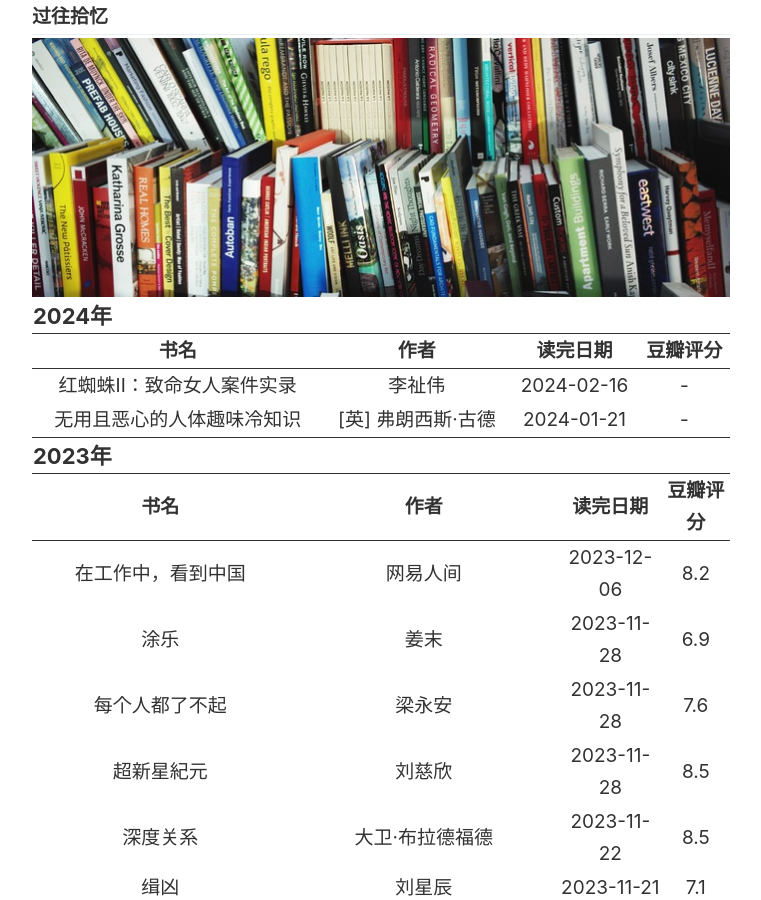
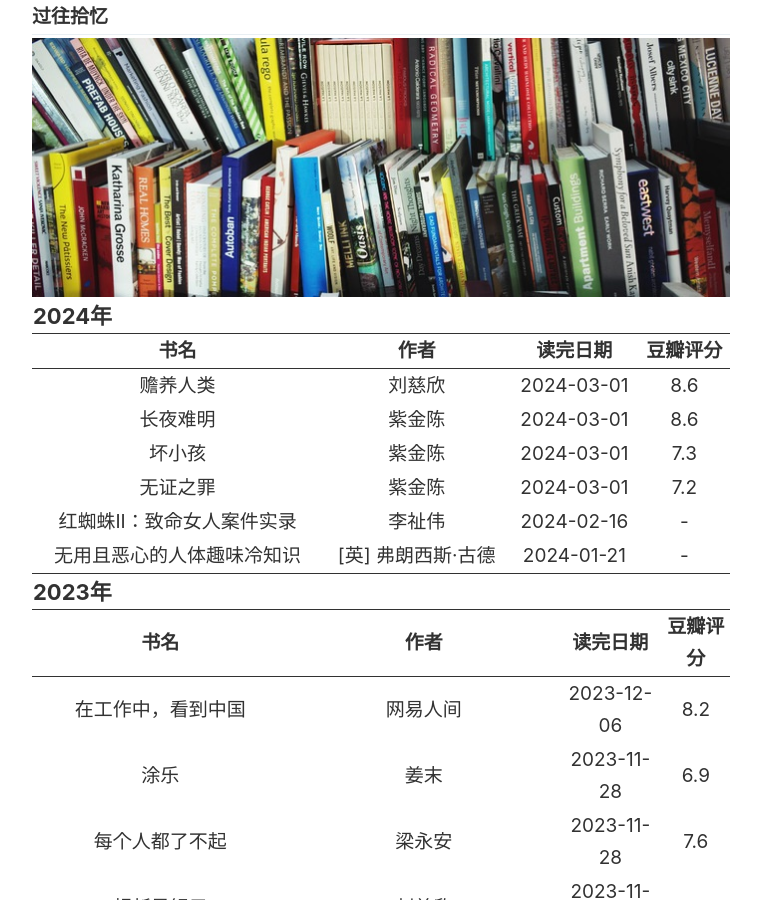
Before and after one commit to SWHL/SWHL.github.io, a Jekyll site: the page built from _pages/books.md, in a window 1280 px wide and 900 px high. Shown: the whole window, without its empty margins (259-1020 px from the left). Built offline with Jekyll 4.4.1, drawn with Linux system fonts in a browser that asks for light colours.

Commit message:
Update files

```diff
--- a/_pages/books.md
+++ b/_pages/books.md
@@ -16,6 +16,30 @@ image: "./images/pages/books.jpg"
         </tr>
 　　</thead>
     <tbody>
+    　　<tr>
+    　　　　　<td><a href="https://book.douban.com/subject/26807576/" target="_blank">赡养人类</a></td>
+    　　　　　<td>刘慈欣</td>
+    　　　　　<td>2024-03-01</td>
+    　　　　　<td>8.6</td>
+    　　</tr>
+    　　<tr>
+    　　　　　<td><a href="https://book.douban.com/subject/26923390/" target="_blank">长夜难明</a></td>
+    　　　　　<td>紫金陈</td>
+    　　　　　<td>2024-03-01</td>
+    　　　　　<td>8.6</td>
+    　　</tr>
+    　　<tr>
+    　　　　　<td><a href="https://book.douban.com/subject/25955474/" target="_blank">坏小孩</a></td>
+    　　　　　<td>紫金陈</td>
+    　　　　　<td>2024-03-01</td>
+    　　　　　<td>7.3</td>
+    　　</tr>
+    　　<tr>
+    　　　　　<td><a href="https://book.douban.com/subject/25799686/" target="_blank">无证之罪</a></td>
+    　　　　　<td>紫金陈</td>
+    　　　　　<td>2024-03-01</td>
+    　　　　　<td>7.2</td>
+    　　</tr>
     　　<tr>
     　　　　　<td><a href="" target="_blank">红蜘蛛II：致命女人案件实录</a></td>
     　　　　　<td>李祉伟</td>
```
